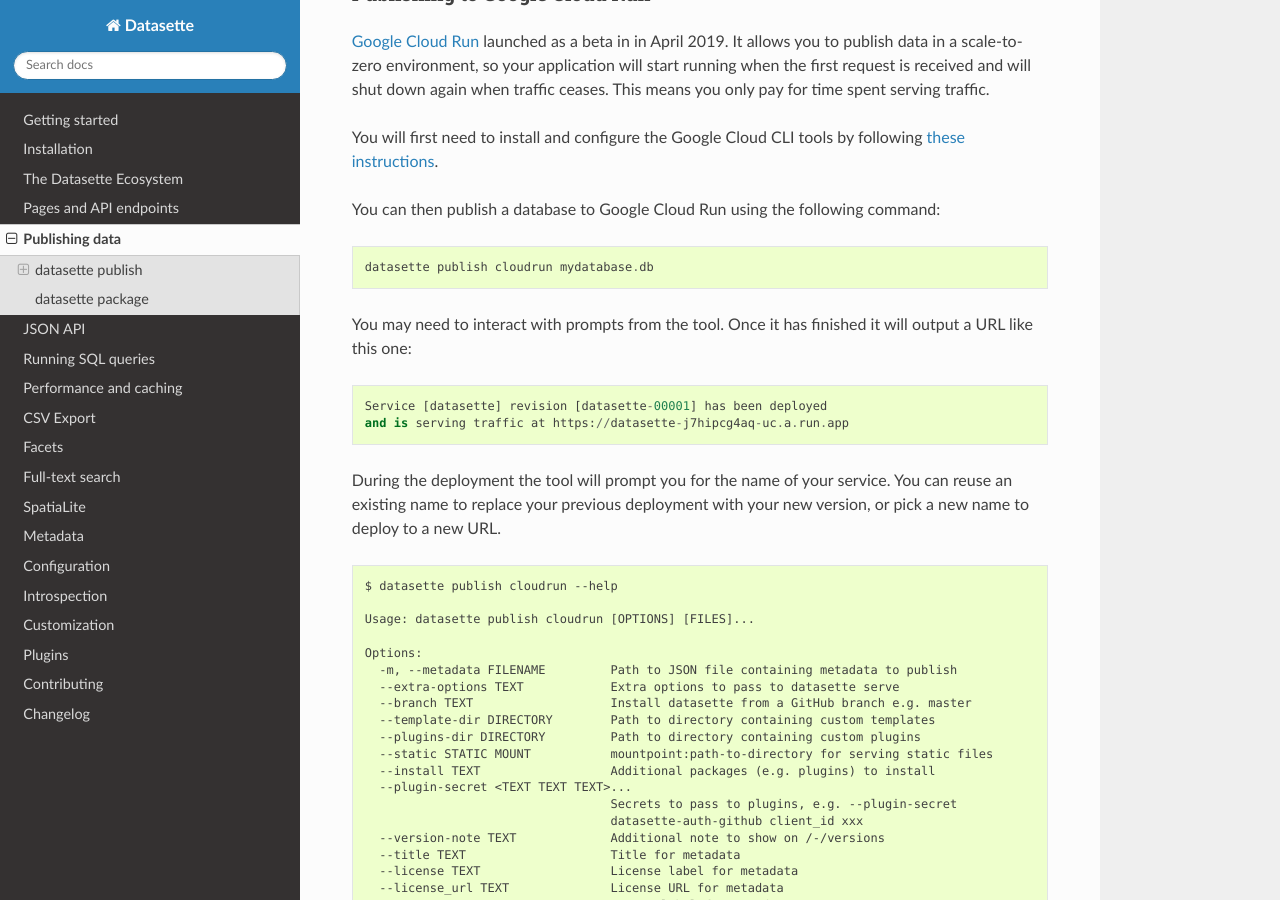
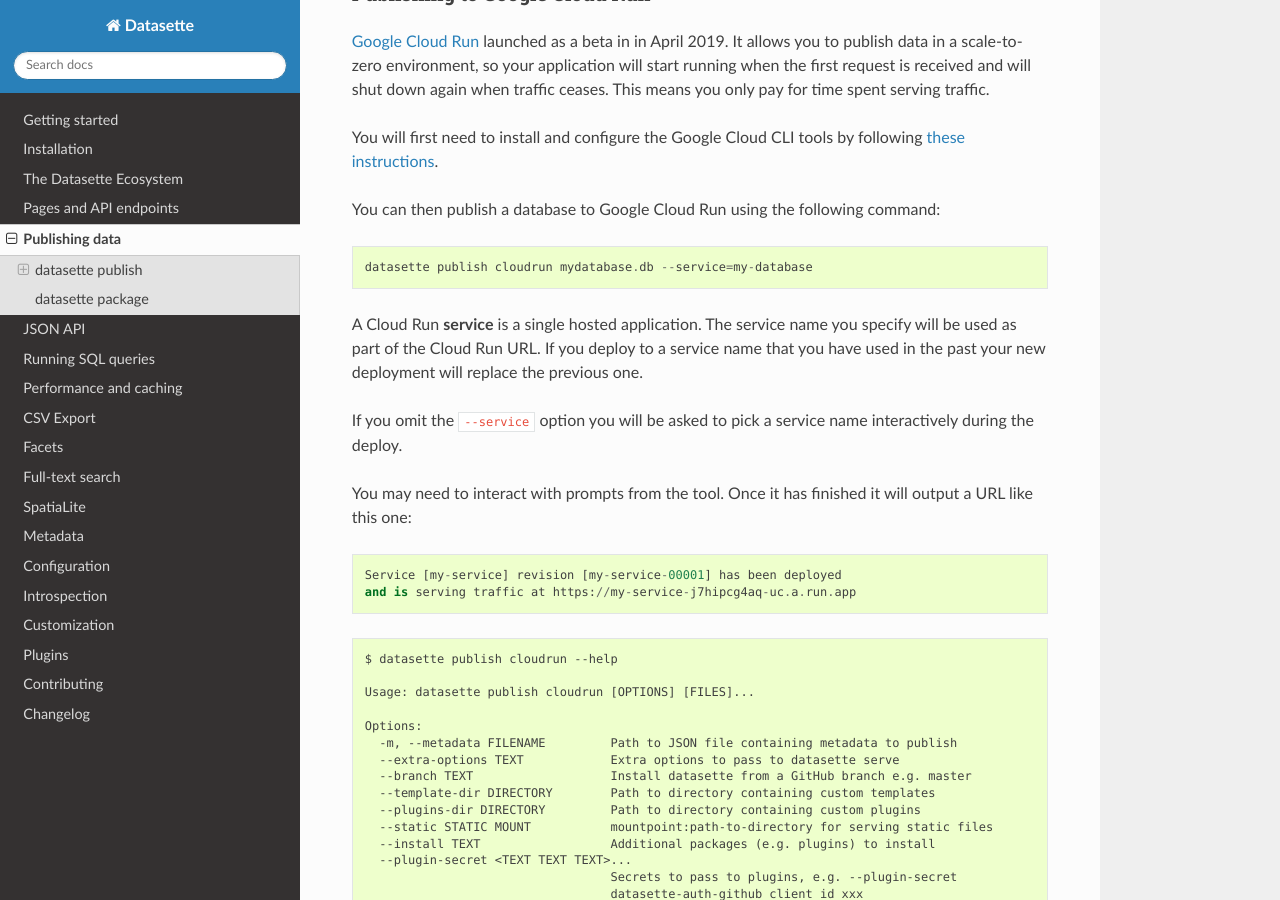
Before and after one commit to simonw/datasette, a Sphinx documentation site: the page built from docs/publish.rst, in a window 1280 px wide and 900 px high, scrolled down 1422 px. Built offline with Sphinx 7.4.7 and the Read the Docs theme 2.0.0, drawn with Linux system fonts in a browser that asks for light colours; some of the changed text lies outside the part shown.

Commit message:
Improved documentation for "publish cloudrun"

```diff
--- a/docs/publish.rst
+++ b/docs/publish.rst
@@ -43,14 +43,16 @@
 
 You can then publish a database to Google Cloud Run using the following command::
 
-    datasette publish cloudrun mydatabase.db
+    datasette publish cloudrun mydatabase.db --service=my-database
+
+A Cloud Run **service** is a single hosted application. The service name you specify will be used as part of the Cloud Run URL. If you deploy to a service name that you have used in the past your new deployment will replace the previous one.
+
+If you omit the ``--service`` option you will be asked to pick a service name interactively during the deploy.
 
 You may need to interact with prompts from the tool. Once it has finished it will output a URL like this one::
 
-    Service [datasette] revision [datasette-00001] has been deployed
-    and is serving traffic at https://datasette-j7hipcg4aq-uc.a.run.app
-
-During the deployment the tool will prompt you for the name of your service. You can reuse an existing name to replace your previous deployment with your new version, or pick a new name to deploy to a new URL.
+    Service [my-service] revision [my-service-00001] has been deployed
+    and is serving traffic at https://my-service-j7hipcg4aq-uc.a.run.app
 
 .. literalinclude:: datasette-publish-cloudrun-help.txt
 
@@ -90,18 +92,18 @@
 
 You can define your own :ref:`metadata` and deploy that with your instance like so::
 
-    datasette publish nowv1 mydatabase.db -m metadata.json
+    datasette publish cloudrun --service=my-service mydatabase.db -m metadata.json
 
 If you just want to set the title, license or source information you can do that directly using extra options to ``datasette publish``::
 
-    datasette publish nowv1 mydatabase.db \
+    datasette publish cloudrun mydatabase.db --service=my-service \
         --title="Title of my database" \
         --source="Where the data originated" \
         --source_url="http://www.example.com/"
 
 You can also specify plugins you would like to install. For example, if you want to include the `datasette-vega <https://github.com/simonw/datasette-vega>`_ visualization plugin you can use the following::
 
-    datasette publish nowv1 mydatabase.db --install=datasette-vega
+    datasette publish cloudrun mydatabase.db --service=my-service --install=datasette-vega
 
 If a plugin has any :ref:`plugins_configuration_secret` you can use the ``--plugin-secret`` option to set those secrets at publish time. For example, using Heroku with `datasette-auth-github <https://github.com/simonw/datasette-auth-github>`__ you might run the following command::
 
```
